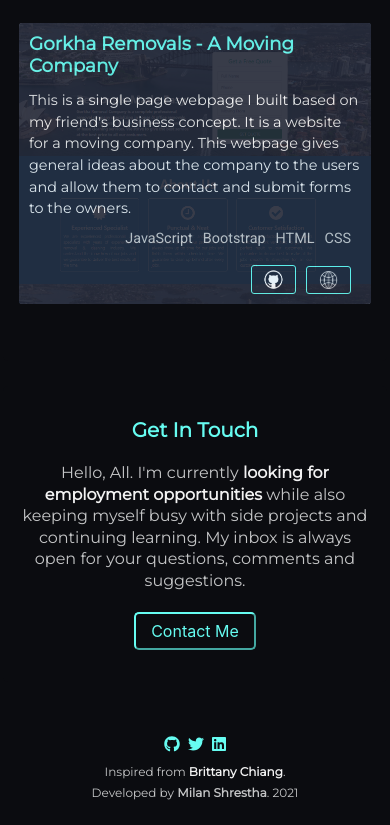
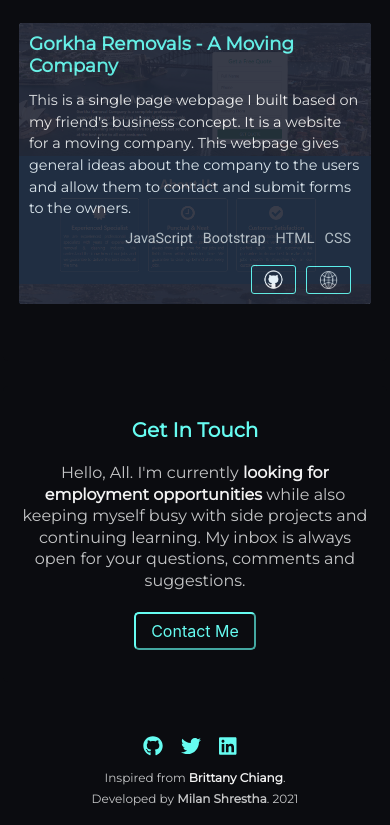
Before and after one commit to milan-shrestha/portfolio-project, an Angular app: page / in a window 390 px wide. Shown: the part 2382-3207 px from the top of the page. Built offline with nearby package versions, Linux system fonts and the light colour scheme.

Commit message:
Modified social links styles

```diff
--- a/src/app/footer/footer.component.css
+++ b/src/app/footer/footer.component.css
@@ -23,10 +23,12 @@ ul{
 
     ul{
         visibility: visible;
+        margin-bottom: 5px;
     }
 
-    .list-inline{
-        margin-bottom: 5px;
+    .footer-social-logo{
+        font-size: 1.25rem;
+        margin-right: 10px;
     }
 
     a{
@@ -47,10 +49,12 @@ ul{
 
     ul{
         visibility: visible;
+        margin-bottom: 5px;
     }
 
-    .list-inline{
-        margin-bottom: 5px;
+    .footer-social-logo{
+        font-size: 1.25rem;
+        margin-right: 10px;
     }
 
     a{
--- a/src/app/footer/footer.component.html
+++ b/src/app/footer/footer.component.html
@@ -1,9 +1,9 @@
 <div class="container">
     <div class="footer-container text-center">
         <ul class="list-inline">
-            <li class="list-inline-item"><a href="https://github.com/milan-shrestha"><fa-icon class="social-logo" [icon]="faGithub"></fa-icon></a></li>
-            <li class="list-inline-item"><a href="https://twitter.com/mshrestha07"><fa-icon class="social-logo" [icon]="faTwitter"></fa-icon></a></li>
-            <li class="list-inline-item"><a href="https://www.linkedin.com/in/milan-shrestha/"><fa-icon class="social-logo" [icon]="faLinkedIn"></fa-icon></a></li>
+            <li class="list-inline-item"><a href="https://github.com/milan-shrestha"><fa-icon class="footer-social-logo" [icon]="faGithub"></fa-icon></a></li>
+            <li class="list-inline-item"><a href="https://twitter.com/mshrestha07"><fa-icon class="footer-social-logo" [icon]="faTwitter"></fa-icon></a></li>
+            <li class="list-inline-item"><a href="https://www.linkedin.com/in/milan-shrestha/"><fa-icon class="footer-social-logo" [icon]="faLinkedIn"></fa-icon></a></li>
         </ul>
         <p class="footer-text lead">Inspired from <a class="footer-credit font-weight-bold" href="https://brittanychiang.com/"
             target="_blank">Brittany Chiang</a>. <br>Developed by <span class="font-weight-bold">Milan Shrestha</span>. {{FullYear}}</p>
```
